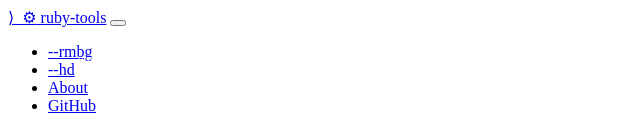
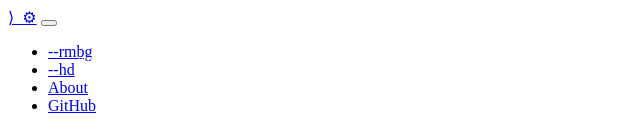
Before and after one commit to bluebleaze/rmbg, a website with bundled scripts: page index.html in a window 1280 px wide. Shown: the top 131 px of the page, without its empty margins (0-640 px from the left). Built offline with nearby package versions, Linux system fonts and the light colour scheme.

Commit message:
Fix logo link in navigation

```diff
--- a/index.html
+++ b/index.html
@@ -13,7 +13,7 @@
 <body>
 
 <nav class="nav">
-  <a href="#" class="logo"><span class="logo-icon">⟩_⚙</span> ruby-tools</a>
+  <a href="#" class="logo"><span class="logo-icon">⟩_⚙</span></a>
   <button class="hamburger" aria-label="Menu">
     <span></span><span></span><span></span>
   </button>
```
